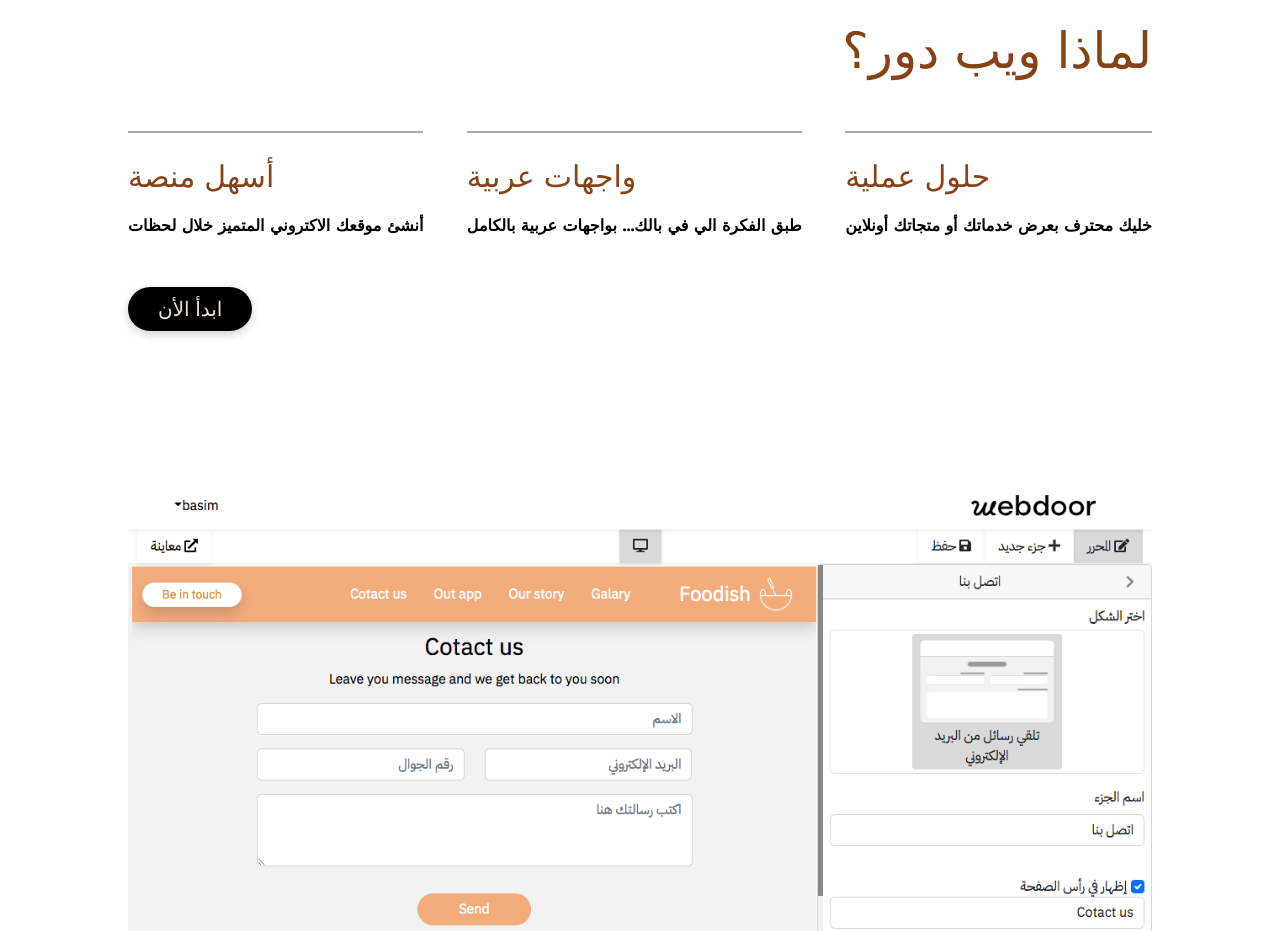
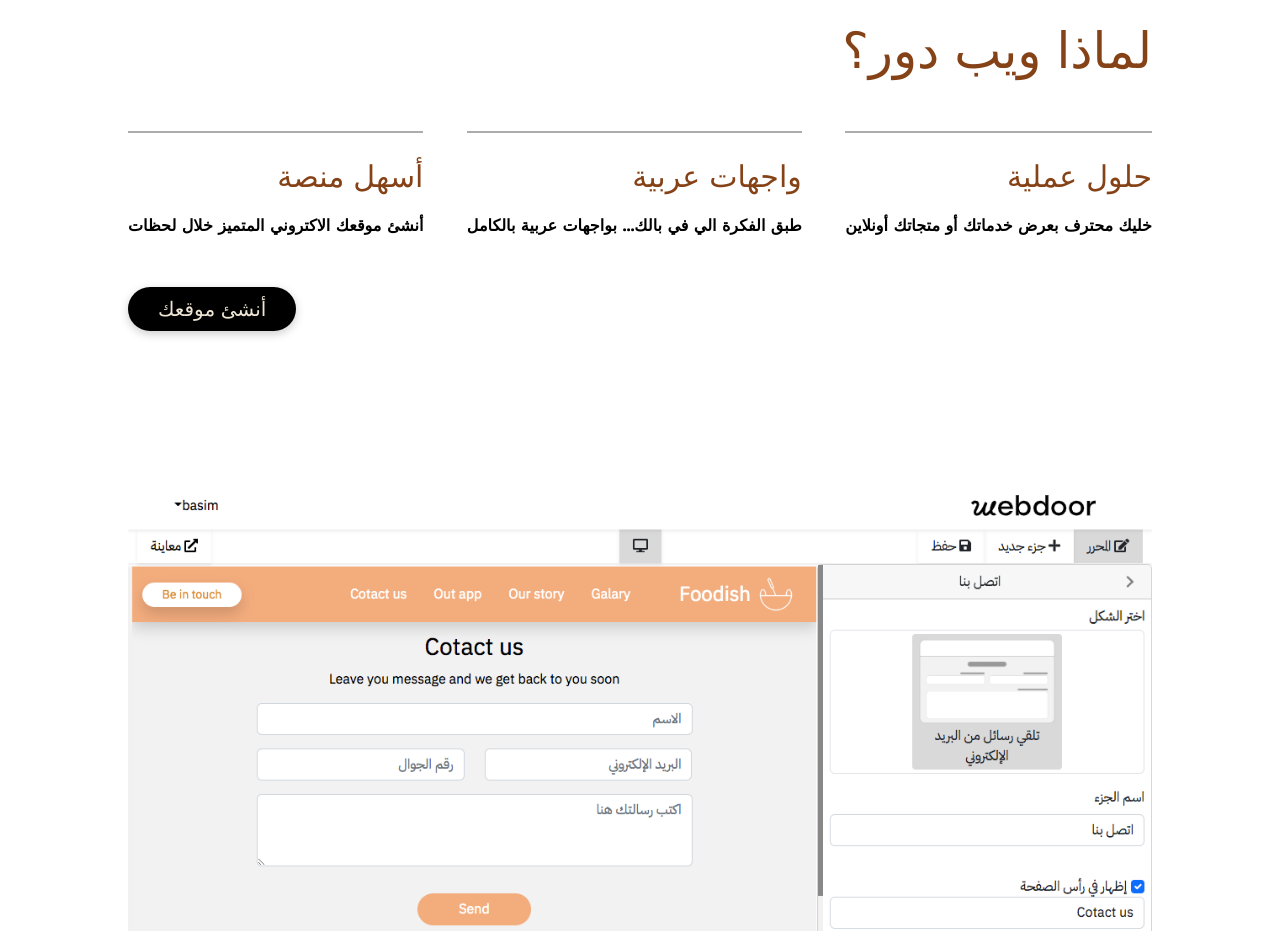
Before and after one commit to muhabbasim/webdoor, a plain HTML site: page index.html in a window 1280 px wide. Shown: the part 880-1811 px from the top of the page. Drawn offline with nearby package versions, Linux system fonts and the light colour scheme.

Commit message:
text align

```diff
--- a/index.html
+++ b/index.html
@@ -64,7 +64,7 @@
         <h4>خليك محترف بعرض خدماتك أو متجاتك أونلاين</h4>
       </div>
     </div>
-    <div><button class="start-btn reveal">ابدأ الأن</button></div>
+    <div><button class="start-btn"> أنشئ موقعك</button></div>
     <div class="gallery">
       <img src="visual/web-img/Screen Shot 2022-11-05 at 2.37.44 PM.png" alt="">
       <img src="visual/web-img/Screen Shot 2022-11-05 at 2.38.34 PM.png" alt="">
--- a/style.css
+++ b/style.css
@@ -213,6 +213,7 @@ a:hover:after {
   gap: 20px;
   justify-content: space-between;
   align-items: center;
+  text-align: end;
 }
 .element {
   max-width: 350px;
```
